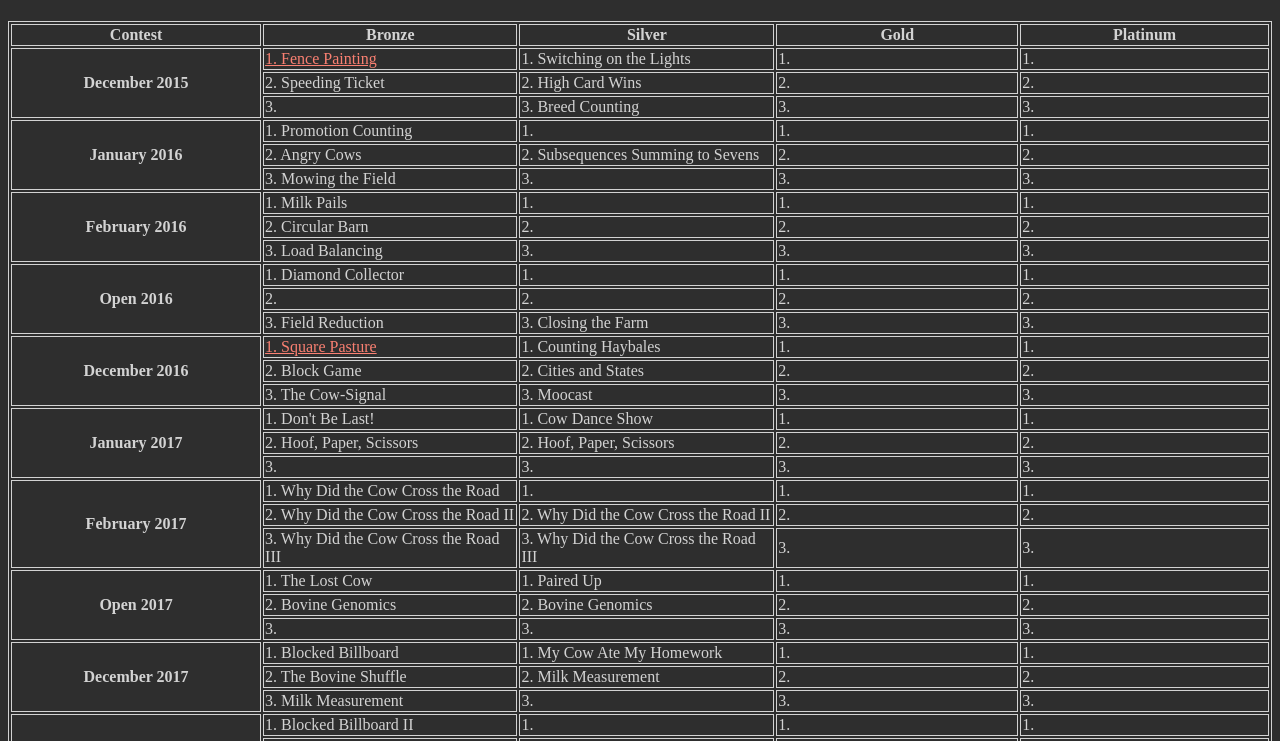
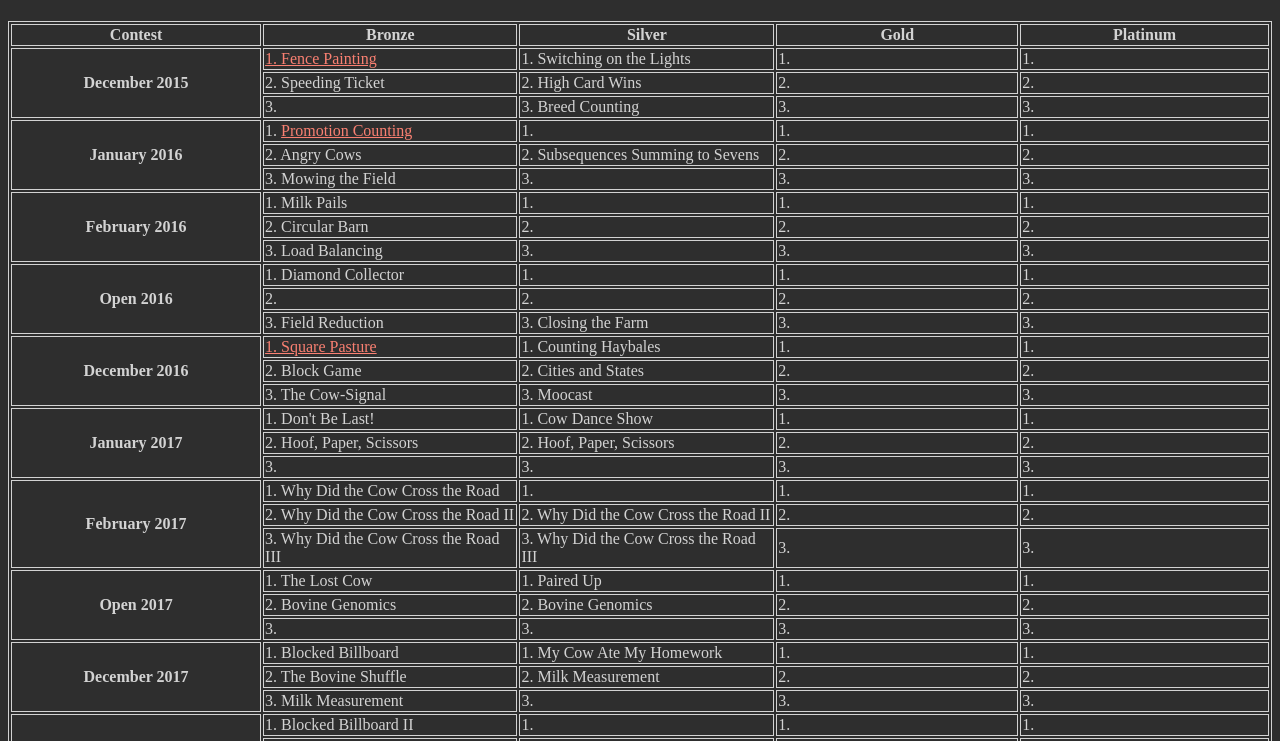
Before and after one commit to daniel-baumg/competitive-programming, a plain HTML site: page index.html in a window 1280 px wide. Shown: the part 59-800 px from the top of the page. Drawn offline with Linux system fonts and the light colour scheme.

Commit message:
Update index.html

```diff
--- a/index.html
+++ b/index.html
@@ -43,7 +43,7 @@
         </tr>
         <tr>
             <th rowspan="3">January 2016</td>
-            <td>1. Promotion Counting</td>
+            <td>1. <a href="Bronze/jan-2016/promote.cpp">Promotion Counting</a></td>
             <td>1. </td>
             <td>1. </td>
             <td>1. </td>
```
